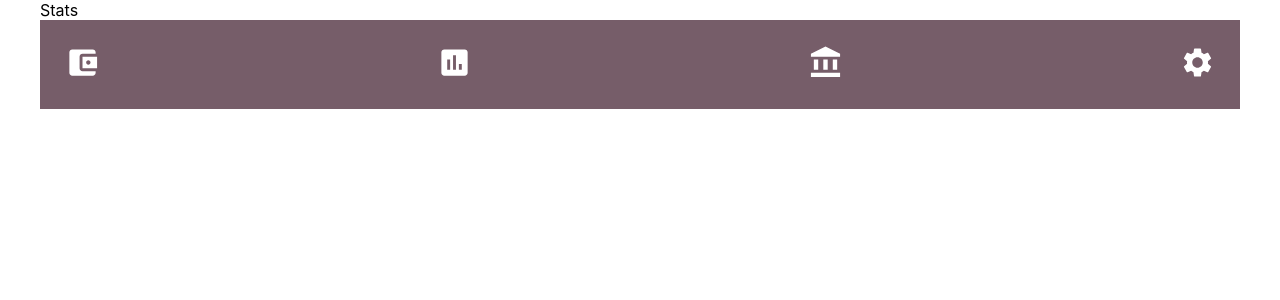
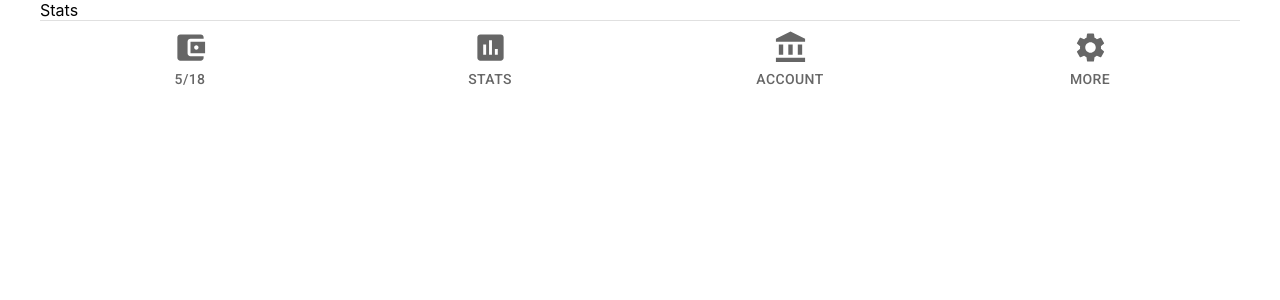
Before and after one commit to jomarcui/nextjs-expenses, a Next.js app: page /stats/stats in a window 1280 px wide. Shown: the top 300 px of the page. Built offline with nearby package versions, Linux system fonts and the light colour scheme.

Commit message:
💄 Changed menu from custom component into MUI Tabs

```diff
--- a/components/Navigation/Menu.tsx
+++ b/components/Navigation/Menu.tsx
@@ -1,49 +1,79 @@
-import styled from '@emotion/styled';
+import React, { useEffect, useState } from 'react';
 import {
   AccountBalance,
   AccountBalanceWallet,
   InsertChart,
   Settings,
 } from '@mui/icons-material';
-import { Box, Link as MUILink } from '@mui/material';
-import Link from 'next/link';
+import { Box, Tab, Tabs } from '@mui/material';
+import { useRouter } from 'next/router';
 
-const BoxStyled = styled(Box)`
-  align-items: center;
-  background-color: #765d69;
-  display: flex;
-  justify-content: space-between;
-  padding: 25px;
-`;
+interface ILinkTab {
+  href: string;
+  label: string;
+  value: number;
+  icon: JSX.Element;
+}
 
-const MUILinkStyled = styled(MUILink)`
-  color: #fff;
-  text-decoration: none;
-`;
+const LinkTab = (props: ILinkTab) => <Tab {...props} />;
 
-const Menu = () => (
-  <BoxStyled>
-    <Link href="/transactions" passHref>
-      <MUILinkStyled>
-        <AccountBalanceWallet fontSize="large" />
-      </MUILinkStyled>
-    </Link>
-    <Link href="/stats" passHref>
-      <MUILinkStyled>
-        <InsertChart fontSize="large" />
-      </MUILinkStyled>
-    </Link>
-    <Link href="/accounts" passHref>
-      <MUILinkStyled>
-        <AccountBalance fontSize="large" />
-      </MUILinkStyled>
-    </Link>
-    <Link href="/settings" passHref>
-      <MUILinkStyled>
-        <Settings fontSize="large" />
-      </MUILinkStyled>
-    </Link>
-  </BoxStyled>
-);
+const Menu = () => {
+  const { route } = useRouter();
+
+  const [activeTab, setActiveTab] = useState(0);
+
+  useEffect(() => {
+    const tabs = {
+      '/transactions': 0,
+      '/stats': 1,
+      '/accounts': 2,
+      '/settings': 3,
+    };
+
+    setActiveTab(tabs[route]);
+  }, [route]);
+
+  const getLinkTabItems = () => {
+    const date = new Date();
+    const transactionsLabel = `${date.getMonth().toString()}/${date
+      .getDate()
+      .toString()}`;
+
+    return [
+      {
+        href: '/transactions',
+        icon: <AccountBalanceWallet fontSize="large" />,
+        label: transactionsLabel,
+      },
+      {
+        href: '/stats',
+        icon: <InsertChart fontSize="large" />,
+        label: 'Stats',
+      },
+      {
+        href: '/accounts',
+        icon: <AccountBalance fontSize="large" />,
+        label: 'Account',
+      },
+      {
+        href: '/settings',
+        icon: <Settings fontSize="large" />,
+        label: 'More',
+      },
+    ];
+  };
+
+  const linkTabItems = getLinkTabItems();
+
+  return (
+    <Box sx={{ borderTop: 1, borderColor: 'divider' }}>
+      <Tabs value={activeTab} variant="fullWidth">
+        {linkTabItems.map((linkTabItem, index) => (
+          <LinkTab key={index} value={index} {...linkTabItem} />
+        ))}
+      </Tabs>
+    </Box>
+  );
+};
 
 export default Menu;
--- /dev/null
+++ b/components/TabPanel/index.ts
@@ -0,0 +1,3 @@
+import TabPanel from './TabPanel';
+
+export default TabPanel;
--- a/pages/transactions/new.tsx
+++ b/pages/transactions/new.tsx
@@ -64,17 +64,17 @@ const New = () => {
         </TabList>
         <Box autoComplete="off" component="form">
           {inputs.map(({ label }, index) => (
+            <Box key={index} sx={{ m: 3 }}>
               <TextField
                 fullWidth
+                label={label}
                 required
-              key={index}
-              label={label}
-              sx={{ m: 2 }}
                 variant="outlined"
                 InputLabelProps={{
                   shrink: true,
                 }}
               />
+            </Box>
           ))}
         </Box>
       </TabContext>
```
Also changed, not shown: components/TabPanel/TabPanel.tsx (added, +23 -0 lines), pages/transactions/transactions.tsx (+6 -49 lines). Lines whose indentation alone changed are shown as unchanged.
